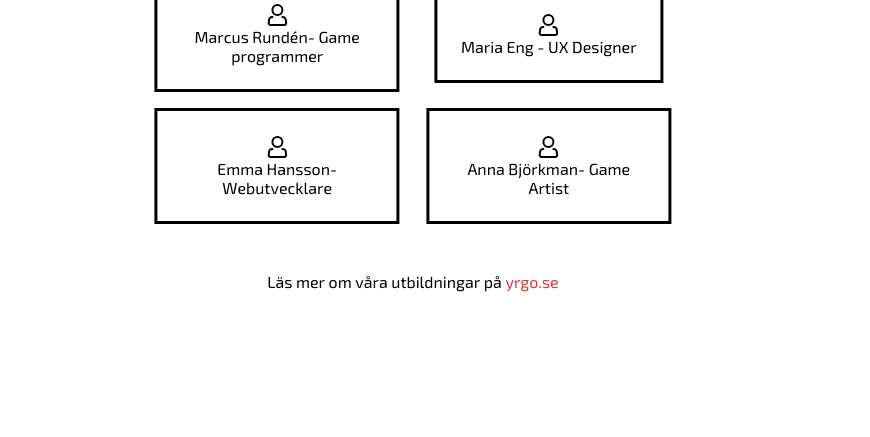
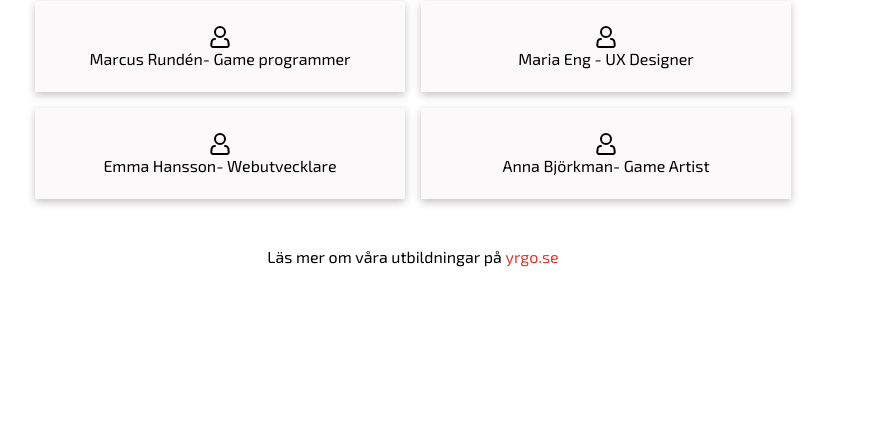
Before and after one commit to h-emma/hackathon17, a plain HTML site: page about.html in a window 1280 px wide. Shown: the part 363-800 px from the top of the page, without its empty margins (227-1097 px from the left). Drawn offline with Linux system fonts and the light colour scheme; files whose address does not match are found by name.

Commit message:
Update about.css

```diff
--- a/css/about.css
+++ b/css/about.css
@@ -28,8 +28,9 @@ p {
   flex-direction: column;
   align-items: center;
   padding: 24px;
-  max-width: 245px;
-  border: solid black;
+  min-width: 370px;
+  box-shadow: rgba(0, 0, 0, 0.24) 0px 3px 8px;
+  background-color: #fbf9f9;
 }
 
 .aboutUs {
@@ -45,14 +46,9 @@ p {
   text-decoration: underline;
 }
 
-@media screen and (min-width: 600px) {
+@media screen and (min-width: 875px) {
   .cardContainer {
     grid-template-columns: repeat(2, 1fr);
     align-items: center;
   }
 }
-
-@media screen and (min-width: 900px) {
-  .cardContainer {
-  }
-}
```
